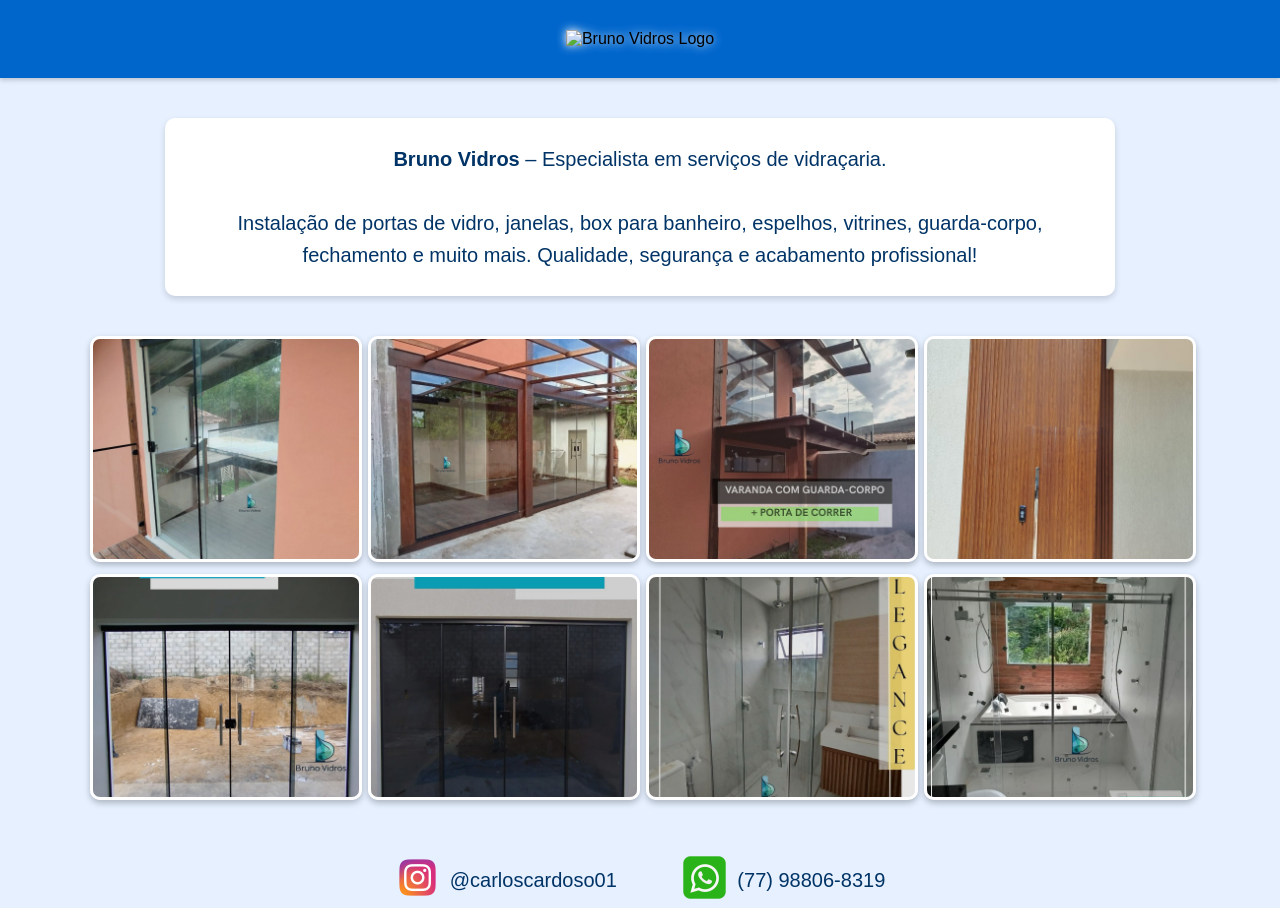
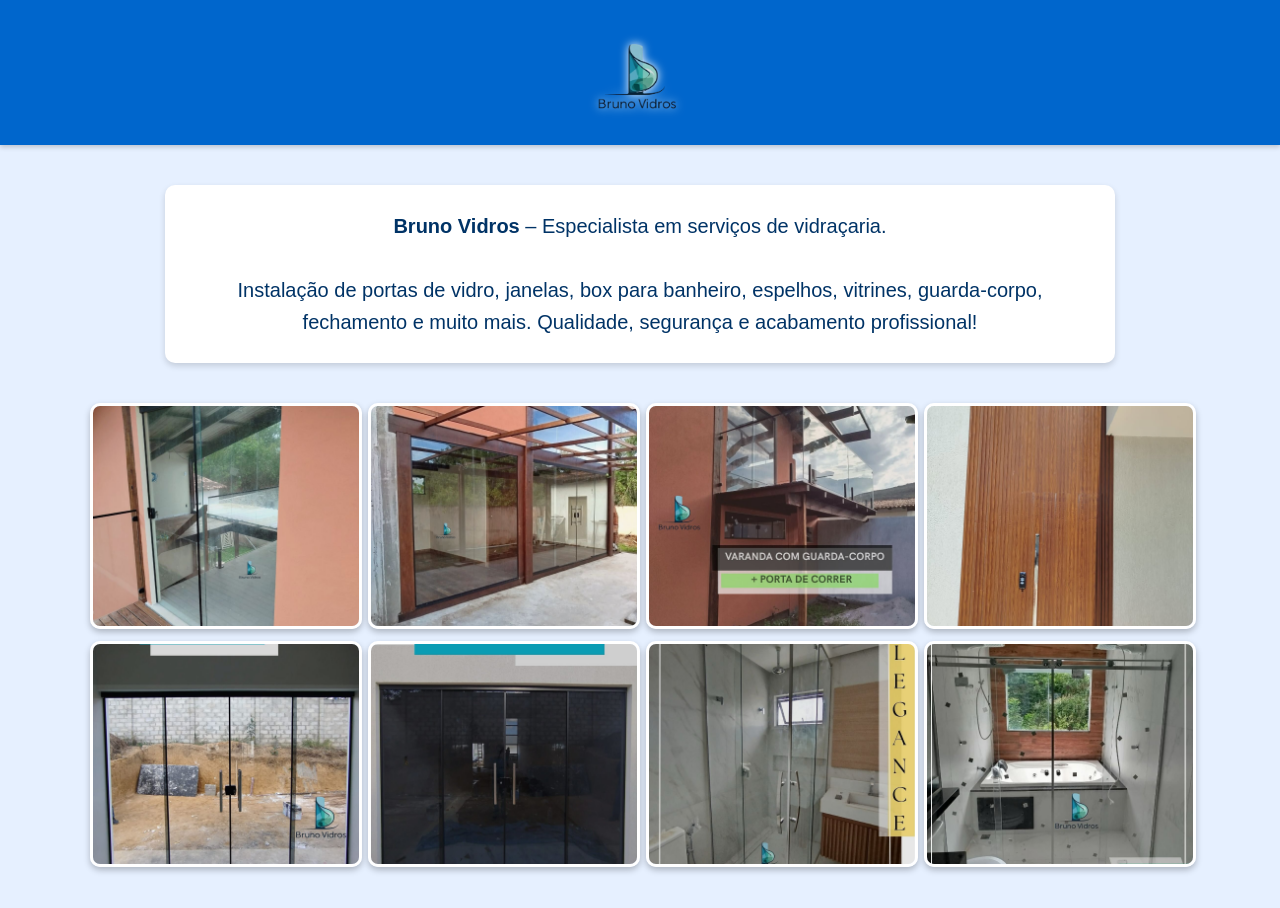
Before and after one commit to brunovidros47-dot/brunovidros, a plain HTML site: page index.html in a window 1280 px wide. Shown: the top 908 px of the page. Drawn offline with Linux system fonts and the light colour scheme.

Commit message:
Update index.html

```diff
--- a/index.html
+++ b/index.html
@@ -125,7 +125,7 @@
 
     <!-- LOGO -->
     <div class="header">
-        <img src="Imagens/logo.png" alt="Bruno Vidros Logo">
+        <img src="logo.png" alt="Bruno Vidros Logo">
     </div>
 
     <!-- APRESENTAÇÃO -->
```
